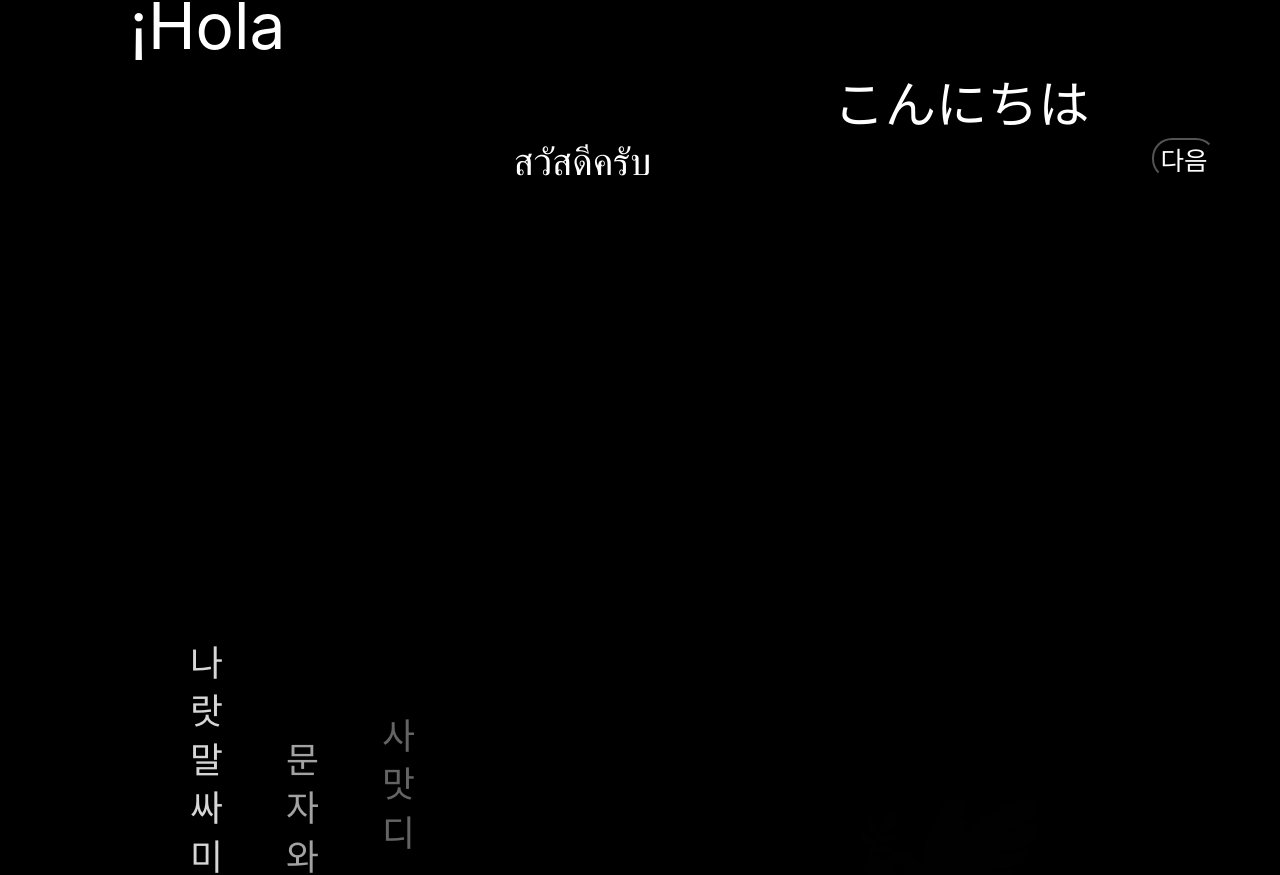
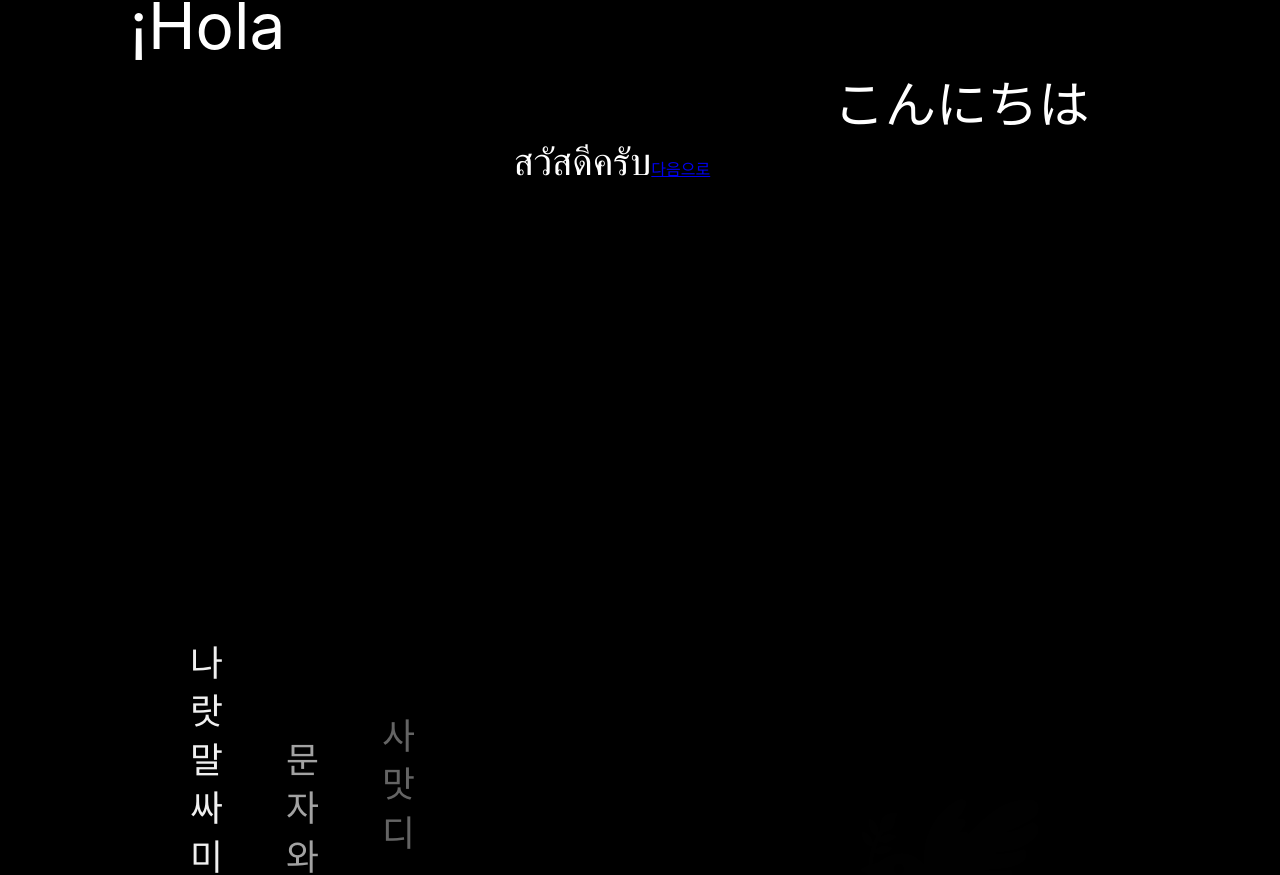
Before and after one commit to hangeul-project/hangeul-react-web, a React (Create React App) app: page /Page2 in a window 1280 px wide. Shown: the part 410-1285 px from the top of the page. Built offline with nearby package versions, Linux system fonts and the light colour scheme.

Commit message:
feat/#25_revise_page2

```diff
--- a/src/component/Page1/Page1.js
+++ b/src/component/Page1/Page1.js
@@ -1,7 +1,9 @@
 import React, { useEffect } from "react";
 import AOS from "aos";
+import { BrowserRouter as Router, Switch, Route, Link } from "react-router-dom";
 import "./aos.css";
 import "./Page1.css";
+import Page2 from "../Page2/Page2";
 
 const Page1 = () => {
   useEffect(() => {
@@ -85,7 +87,12 @@ const Page1 = () => {
           data-aos-easing="ease-in-sine"
           data-aos-delay="2500"
         >
-          <button type="button">다음</button>
+          <Router>
+            <Link to="Page2">다음으로</Link>
+            <Switch>
+              <Route path="/Page2" component={Page2} />
+            </Switch>
+          </Router>
         </span>
       </div>
     </>
```
